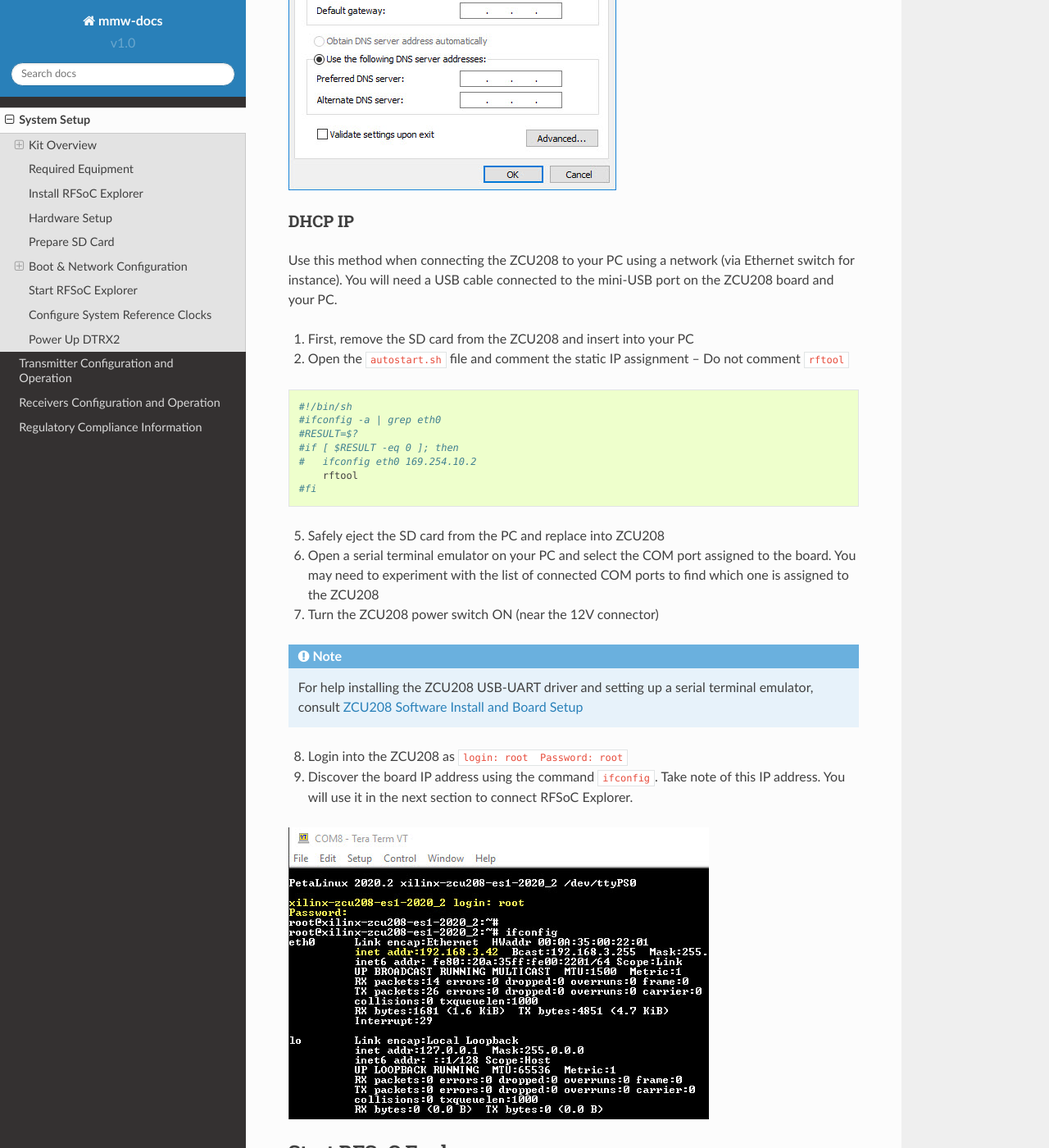
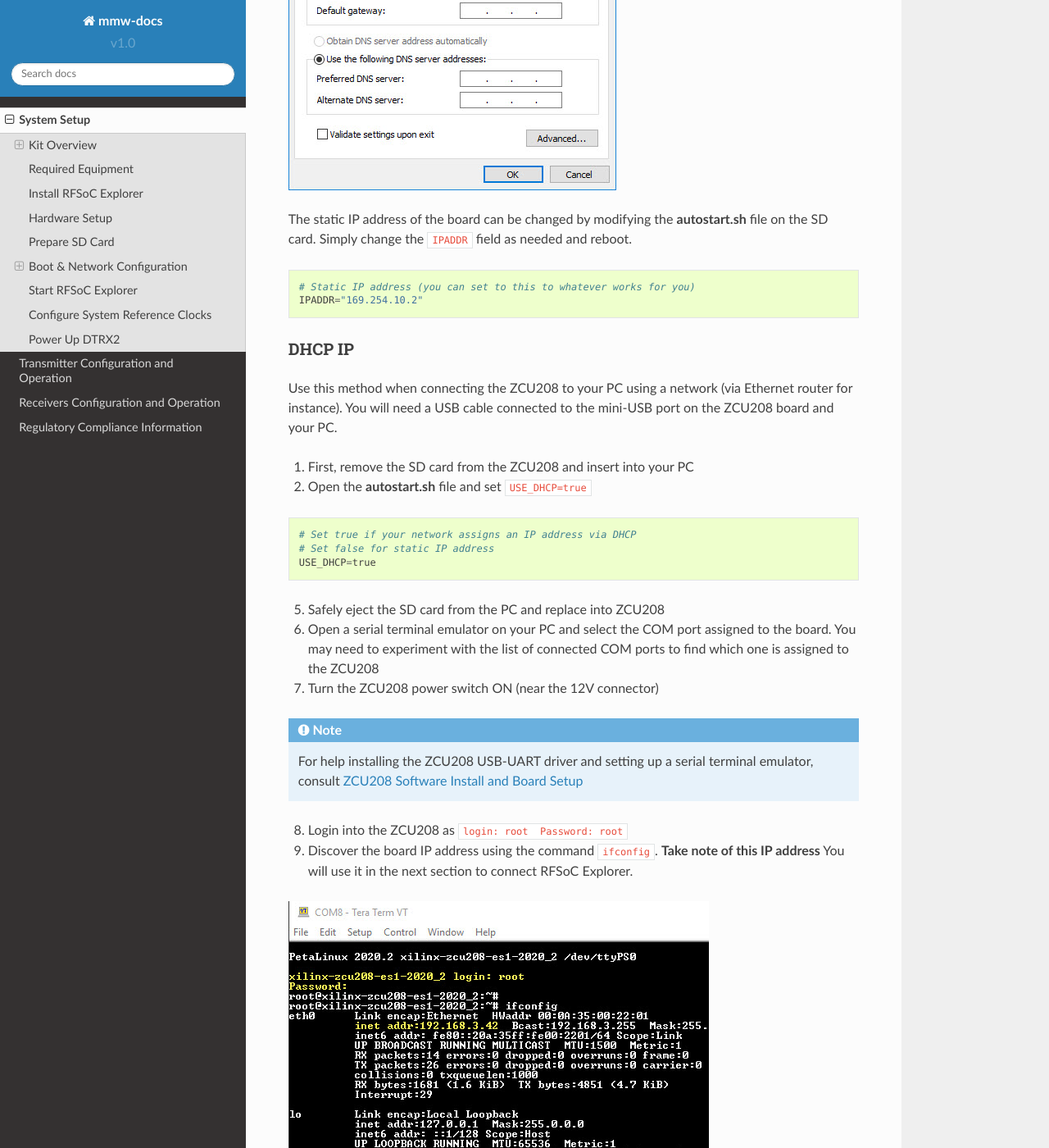
Before and after one commit to AvnetDev/rfsoc-board-docs, a Sphinx documentation site: the page built from docs/source/system_setup.rst, in a window 1280 px wide and 1400 px high, scrolled down 5943 px. Shown: the whole window at 82% size. Built offline with Sphinx 7.4.7 and the Read the Docs theme 2.0.0, drawn with Linux system fonts in a browser that asks for light colours.

Commit message:
Minor improvements. Better IP address steps.

```diff
--- a/docs/source/compliance.rst
+++ b/docs/source/compliance.rst
@@ -1,9 +1,7 @@
 Regulatory Compliance Information
 ===================================
 
-This the `Avnet Wideband mmWave Radio Development Kit for RFSoC Gen-3 <https://www.avnet.com/rfsoc-mmw>`_ can radiate radio frequency energy and has not been tested for CE, FCC, or IC compliance. The intended use is for demonstration, engineering development, or evaluation purposes.
-
-.. image:: images_system_setup/zcu208_dtrx2_kit.png
+The `Avnet Wideband mmWave Radio Development Kit for RFSoC Gen-3 <https://www.avnet.com/rfsoc-mmw>`_ can radiate radio frequency energy and has not been tested for CE, FCC, or IC compliance. The intended use is for demonstration, engineering development, or evaluation purposes.
 
 FCC WARNING
 -----------
--- a/docs/source/index.rst
+++ b/docs/source/index.rst
@@ -4,8 +4,7 @@
 Wideband mmWave Radio Dev Kit for RFSoC Gen-3
 ---------------------------------------------
 .. toctree::
-   :maxdepth: 1
-   :hidden:
+   :maxdepth: 2
 
    system_setup
    tx_setup
--- a/docs/source/system_setup.rst
+++ b/docs/source/system_setup.rst
@@ -121,22 +121,25 @@
 .. image:: images_system_setup/network-cfg.png
 .. image:: images_system_setup/laptop-ip.jpg
 
-DHCP IP
-^^^^^^^
-Use this method when connecting the ZCU208 to your PC using a network (via Ethernet switch for instance). You will need a USB cable connected to the mini-USB port on the ZCU208 board and your PC.
-
-#. First, remove the SD card from the ZCU208 and insert into your PC
-#. Open the ``autostart.sh`` file and comment the static IP assignment -- Do not comment ``rftool``
+The static IP address of the board can be changed by modifying the **autostart.sh** file on the SD card. Simply change the ``IPADDR`` field as needed and reboot.
 
 ::
 
-    #!/bin/sh
-    #ifconfig -a | grep eth0
-    #RESULT=$?
-    #if [ $RESULT -eq 0 ]; then
-    #	ifconfig eth0 169.254.10.2
-    	rftool
-    #fi
+    # Static IP address (you can set to this to whatever works for you)
+    IPADDR="169.254.10.2"
+
+DHCP IP
+^^^^^^^
+Use this method when connecting the ZCU208 to your PC using a network (via Ethernet router for instance). You will need a USB cable connected to the mini-USB port on the ZCU208 board and your PC.
+
+#. First, remove the SD card from the ZCU208 and insert into your PC
+#. Open the **autostart.sh** file and set ``USE_DHCP=true``
+
+::
+
+    # Set true if your network assigns an IP address via DHCP
+    # Set false for static IP address
+    USE_DHCP=true
 
 5. Safely eject the SD card from the PC and replace into ZCU208
 6. Open a serial terminal emulator on your PC and select the COM port assigned to the board. You may need to experiment with the list of connected COM ports to find which one is assigned to the ZCU208
@@ -145,7 +148,8 @@
 .. note:: For help installing the ZCU208 USB-UART driver and setting up a serial terminal emulator, consult `ZCU208 Software Install and Board Setup <https://www.xilinx.com/support/documentation/boards_and_kits/zcu208/2020_1/xtp607-zcu208-setup-c-2020-1.pdf>`_
 
 8. Login into the ZCU208 as ``login: root  Password: root``
-9. Discover the board IP address using the command ``ifconfig``. Take note of this IP address. You will use it in the next section to connect RFSoC Explorer.
+9. Discover the board IP address using the command ``ifconfig``.
+   **Take note of this IP address** You will use it in the next section to connect RFSoC Explorer.
 
 .. image:: images_system_setup/ifconfig.jpg
 
```
